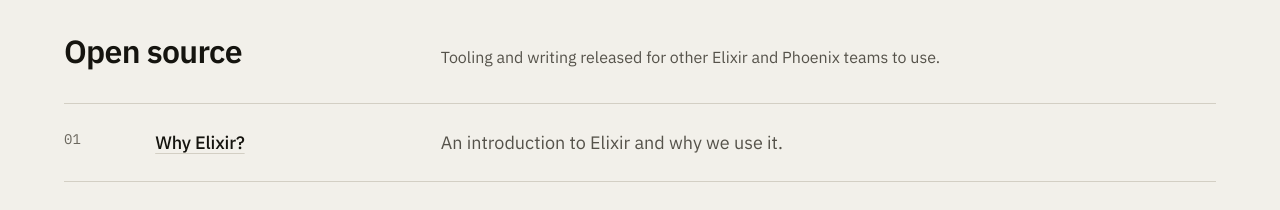
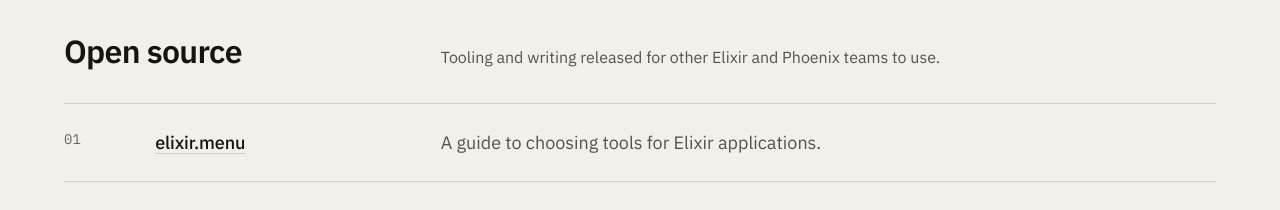
Before and after one commit to almirsarajcic/almirsarajcic.com, an Astro site: page / in a window 1280 px wide. Shown: the part 1780-1990 px from the top of the page. Built offline with nearby package versions, Linux system fonts and the light colour scheme; Astro itself is replaced by a stand-in of ours.

Commit message:
Add elixir.menu to public work

```diff
--- a/src/pages/index.astro
+++ b/src/pages/index.astro
@@ -35,6 +35,7 @@ const building = [
 ];
 
 const openSource = [
+  {"key": "elixir.menu", "href": "https://elixir.menu/", "say": "A guide to choosing tools for Elixir applications."},
   {key: "Why Elixir?", href: "https://whyelixir.dev/", say: "An introduction to Elixir and why we use it."},
   {key: "Optimum Templates", href: "https://github.com/optimumBA/optimum_templates", say: "Phoenix generator templates that follow Optimum's Credo rules."},
   {
```
Also changed, not shown: 1 other file.
